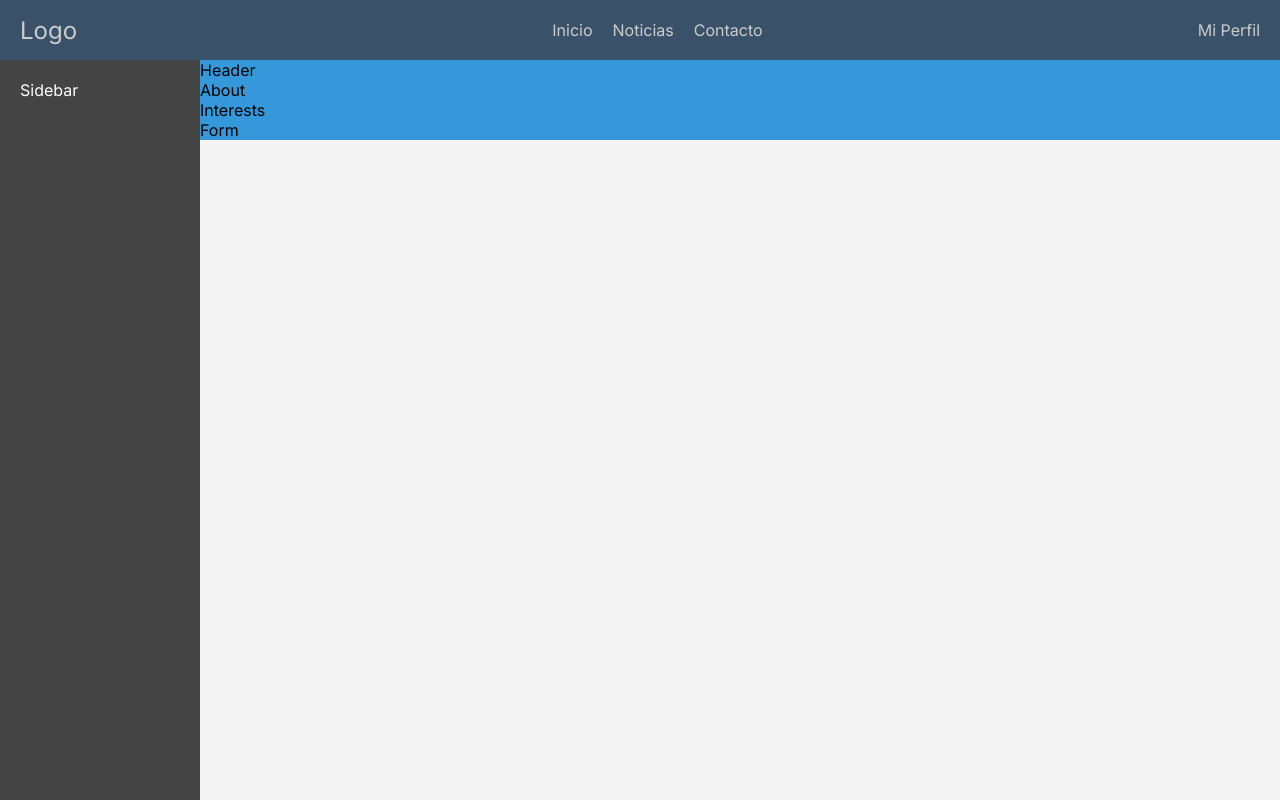
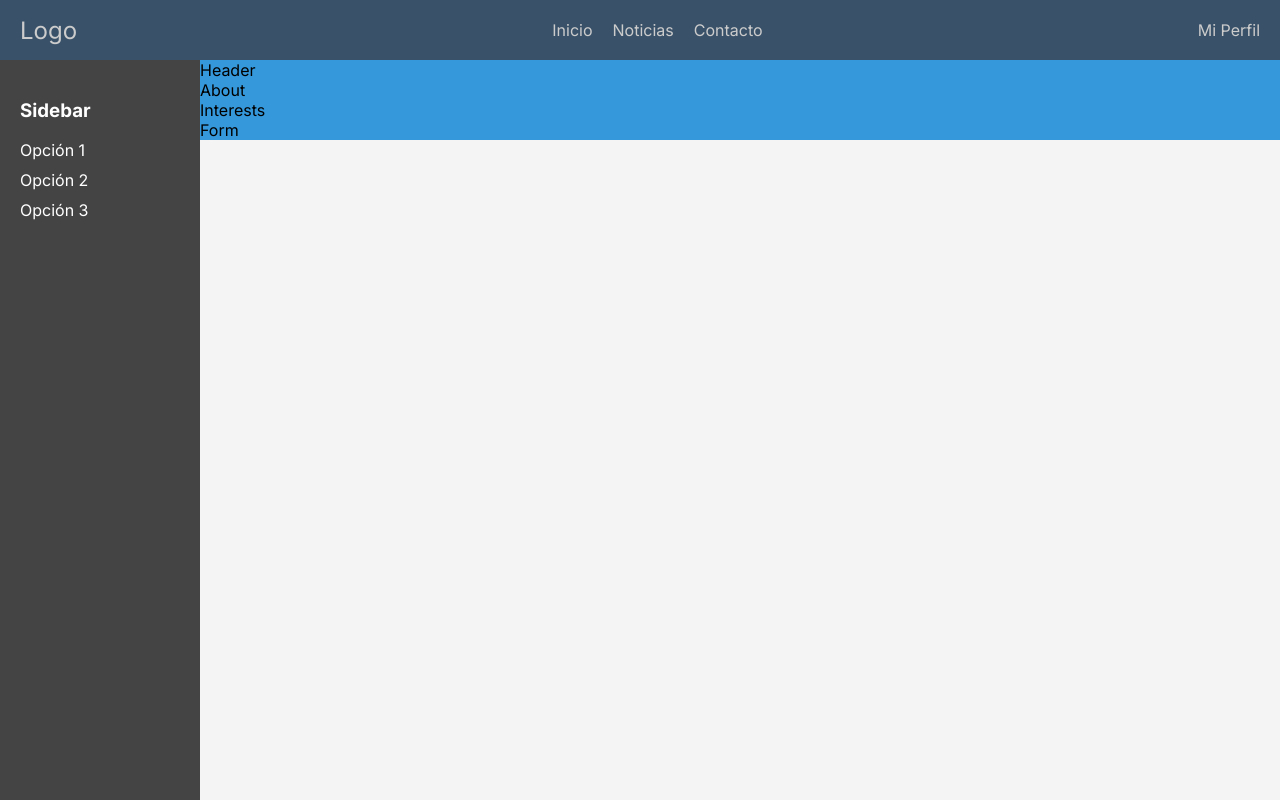
Before and after one commit to FededelRincon/Security-and-System-Tecnical, a Next.js app: page /profile in a window 1280 px wide. Built offline with nearby package versions, Linux system fonts and the light colour scheme.

Commit message:
update css into media-queries desktop, get ready to do mobile

```diff
--- a/app/components/About/About.module.css
+++ b/app/components/About/About.module.css
@@ -1,3 +1,9 @@
 .example {
     background-color: var(--color-principal);
   }
+
+/* Media queries para tablet */
+@media (min-width: 768px) {}
+
+/* Media queries para desktop */
+@media (min-width: 1024px) {}
--- a/app/components/Form/Form.module.css
+++ b/app/components/Form/Form.module.css
@@ -1,3 +1,9 @@
 .example {
     background-color: var(--color-principal);
   }
+
+/* Media queries para tablet */
+@media (min-width: 768px) {}
+
+/* Media queries para desktop */
+@media (min-width: 1024px) {}
--- a/app/components/Header/Header.module.css
+++ b/app/components/Header/Header.module.css
@@ -1,3 +1,9 @@
 .header {
     background-color: var(--color-principal);
   }
+
+/* Media queries para tablet */
+@media (min-width: 768px) {}
+
+/* Media queries para desktop */
+@media (min-width: 1024px) {}
--- a/app/components/Interests/Interests.module.css
+++ b/app/components/Interests/Interests.module.css
@@ -1,3 +1,9 @@
 .example {
     background-color: var(--color-principal);
   }
+
+/* Media queries para tablet */
+@media (min-width: 768px) {}
+
+/* Media queries para desktop */
+@media (min-width: 1024px) {}
--- a/app/components/Navbar/Navbar.module.css
+++ b/app/components/Navbar/Navbar.module.css
@@ -1,7 +1,46 @@
+/* modificar esto para que se adapte bien a celulares */
+/* ya esta copiado a desktop */
+
 .example {
     background-color: var(--color-principal);
-  }
+}
 
+.navbar {
+  display: flex;
+  justify-content: space-between;
+  align-items: center;
+  height: 60px;
+  background-color: rgb(58, 82, 105);
+  width: 100%;
+  color: #ccc;
+  padding: 0 20px;
+  box-sizing: border-box;
+}
+
+.logo {
+  font-size: 1.5rem;
+}
+
+.navLinks {
+  list-style: none;
+  display: flex;
+  gap: 20px;
+}
+
+.navLinks li {
+  cursor: pointer;
+}
+
+.profile {
+  font-size: 1rem;
+  cursor: pointer;
+}
+
+  /* Media queries para tablet */
+@media (min-width: 768px) {}
+
+/* Media queries para desktop */
+@media (min-width: 1024px) {
   .navbar {
     display: flex;
     justify-content: space-between;
@@ -32,3 +71,4 @@
     font-size: 1rem;
     cursor: pointer;
   }
+}
--- a/app/components/Sidebar/Sidebar.module.css
+++ b/app/components/Sidebar/Sidebar.module.css
@@ -1,3 +1,6 @@
+/* modificar esto para que se adapte bien a celulares */
+/* ya esta copiado a desktop */
+
 .sidebar {
   width: 200px;
   background-color: #444;
@@ -5,3 +8,35 @@
   padding: 20px;
   box-sizing: border-box;
 }
+
+.sidebar ul {
+  list-style: none;
+  padding: 0;
+}
+
+.sidebar li {
+  margin: 10px 0;
+}
+
+/* Media queries para tablet */
+@media (min-width: 768px) {}
+
+/* Media queries para desktop */
+@media (min-width: 1024px) {
+  .sidebar {
+    width: 200px;
+    background-color: #444;
+    color: #fff;
+    padding: 20px;
+    box-sizing: border-box;
+  }
+
+  .sidebar ul {
+    list-style: none;
+    padding: 0;
+  }
+
+  .sidebar li {
+    margin: 10px 0;
+  }
+}
--- a/app/components/Sidebar/Sidebar.tsx
+++ b/app/components/Sidebar/Sidebar.tsx
@@ -3,9 +3,14 @@ import styles from "./Sidebar.module.css";
 export default function SidebarComponent() {
   return (
     <>
-      <div className={styles.sidebar}>
-        Sidebar
-      </div>
+      <aside className={styles.sidebar}>
+        <h3>Sidebar</h3>
+        <ul>
+          <li>Opción 1</li>
+          <li>Opción 2</li>
+          <li>Opción 3</li>
+        </ul>
+      </aside>
     </>
   )
 }
--- a/app/profile/page.module.css
+++ b/app/profile/page.module.css
@@ -1,3 +1,6 @@
+/* modificar esto para que se adapte bien a celulares */
+/* ya esta copiado a desktop */
+
 .header {
   background-color: --color-principal;
 }
@@ -15,9 +18,34 @@
 
 .content {
   flex: 1;
-  /* padding: 20px; */
   background-color: #f4f4f4;
-  /* overflow: auto; */
+}
+
+
+/* Media queries para tablet */
+@media (min-width: 768px) {}
+
+/* Media queries para desktop */
+@media (min-width: 1024px) {
+  .header {
+    background-color: --color-principal;
+  }
+
+  .container {
+    display: flex;
+    flex-direction: column;
+    height: 100vh;
+  }
+
+  .main {
+    display: flex;
+    flex: 1;
+  }
+
+  .content {
+    flex: 1;
+    background-color: #f4f4f4;
+  }
 }
 
 /********* borrar despues ********* */
```
